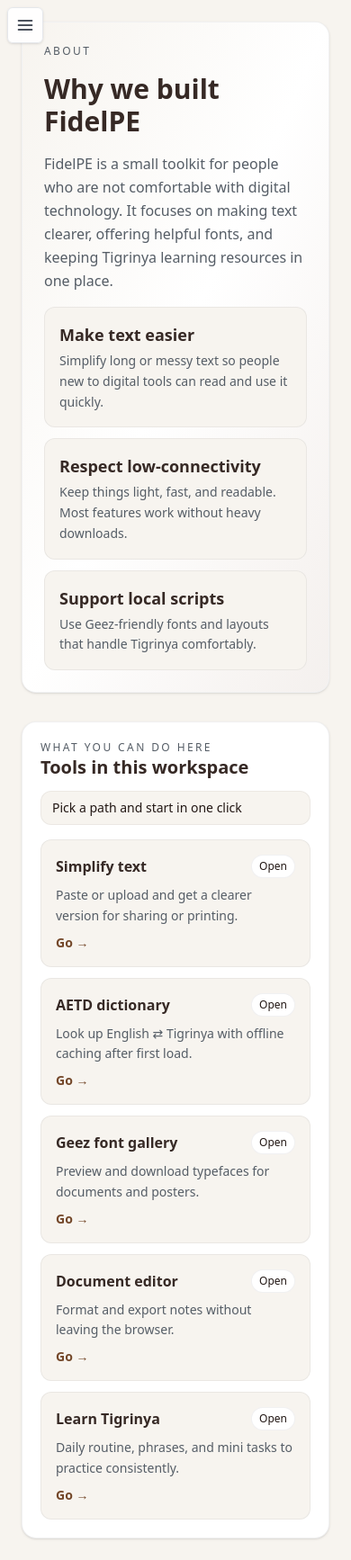
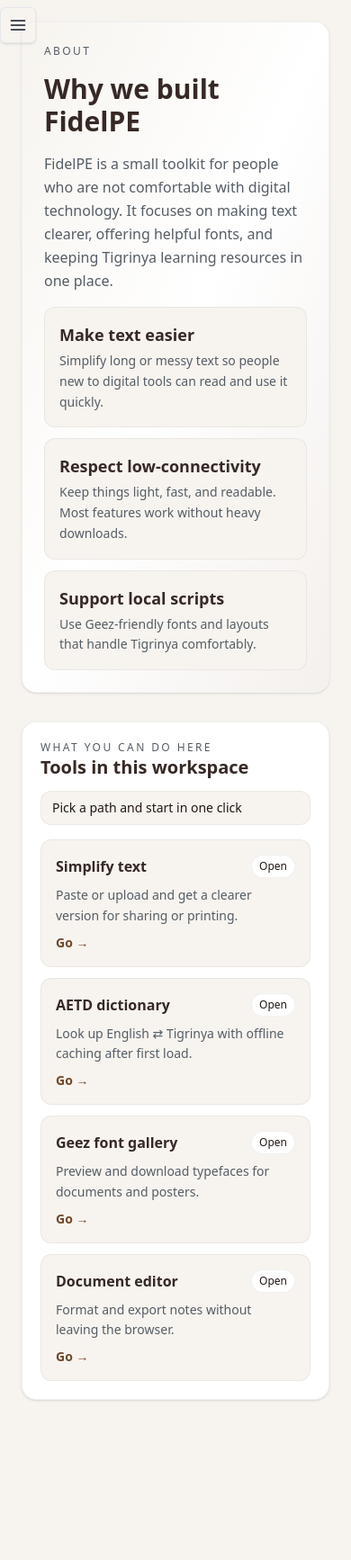
Before and after one commit to Teclit/fidelpe, a Next.js app: page /about in a window 390 px wide. Shown: the whole page at 90% size. After the commit the page ends 1580 px from the top, so only its background shows below. Built offline with nearby package versions, Linux system fonts and the light colour scheme.

Commit message:
fix: update sidebar button styles for improved visibility and accessibility

```diff
--- a/src/app/about/page.tsx
+++ b/src/app/about/page.tsx
@@ -40,13 +40,7 @@
     title: "Document editor",
     detail: "Format and export notes without leaving the browser.",
   },
-  {
-    href: "/learn-tigrinya",
-    title: "Learn Tigrinya",
-    detail: "Daily routine, phrases, and mini tasks to practice consistently.",
-  },
 ];
-
 
 export default function AboutPage() {
   return (
--- a/src/components/Sidebar.tsx
+++ b/src/components/Sidebar.tsx
@@ -44,7 +44,8 @@
         type="button"
         aria-label="Ouvrir le menu"
         onClick={toggle}
-        className="md:hidden fixed top-2 left-2 z-40 inline-flex items-center justify-center h-10 w-10 rounded-md bg-white/90 border border-gray-200 shadow-sm text-(--color-text-dark) hover:bg-white focus:outline-none focus:ring-2 focus:ring-(--color-accent)"
+        className="md:hidden fixed top-2 left-0 z-40 inline-flex items-center justify-center h-10 w-10 rounded-md bg-transparent text-(--color-text-dark)
+        border border-gray-200 shadow-sm  hover:bg-white focus:outline-none focus:ring-2 focus:ring-(--color-accent)"
       >
         <FiMenu size={20} />
       </button>
```
